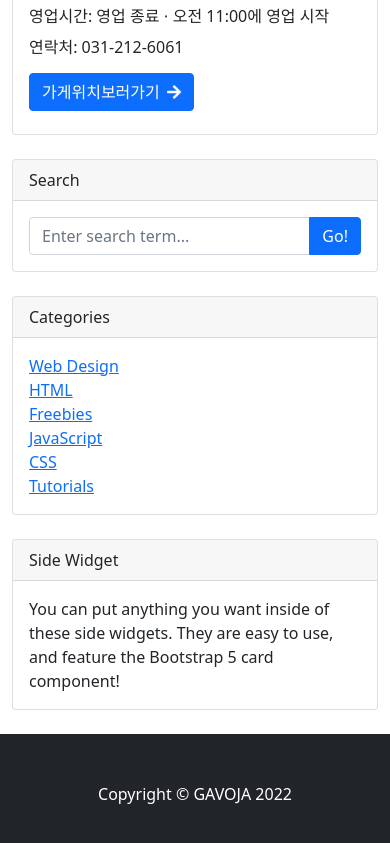
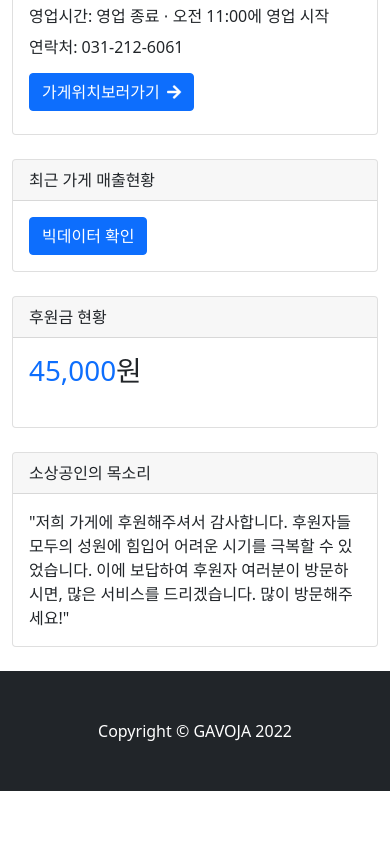
Before and after one commit to shseok/sponsor_template, a website: page public/checkout/checkout.html in a window 390 px wide. Shown: the part 739-1582 px from the top of the page. After the commit the page ends 1530 px from the top, so only its background shows below. Drawn offline with nearby package versions, Linux system fonts and the light colour scheme; a script that the page names is missing.

Commit message:
checkout 페이지 UI 수정

```diff
--- a/public/checkout/checkout.html
+++ b/public/checkout/checkout.html
@@ -87,45 +87,34 @@
             <div class="col-lg-4">
                 <!-- Search widget-->
                 <div class="card mb-4">
-                    <div class="card-header">Search</div>
+                    <div class="card-header">최근 가게 매출현황</div>
                     <div class="card-body">
                         <div class="input-group">
-                            <input class="form-control" type="text" placeholder="Enter search term..."
-                                aria-label="Enter search term..." aria-describedby="button-search" />
                             <button class="btn btn-primary" id="button-search" type="button">
-                                Go!
+                                빅데이터 확인
                             </button>
                         </div>
                     </div>
                 </div>
                 <!-- Categories widget-->
                 <div class="card mb-4">
-                    <div class="card-header">Categories</div>
+                    <div class="card-header">후원금 현황</div>
                     <div class="card-body">
                         <div class="row">
-                            <div class="col-sm-6">
-                                <ul class="list-unstyled mb-0">
-                                    <li><a href="#!">Web Design</a></li>
-                                    <li><a href="#!">HTML</a></li>
-                                    <li><a href="#!">Freebies</a></li>
-                                </ul>
-                            </div>
-                            <div class="col-sm-6">
-                                <ul class="list-unstyled mb-0">
-                                    <li><a href="#!">JavaScript</a></li>
-                                    <li><a href="#!">CSS</a></li>
-                                    <li><a href="#!">Tutorials</a></li>
-                                </ul>
+                            <div class="dolor">
+                                <h1>
+                                    <p class="counter">45,000</p>원
+                                </h1>
                             </div>
                         </div>
                     </div>
                 </div>
                 <!-- Side widget-->
                 <div class="card mb-4">
-                    <div class="card-header">Side Widget</div>
+                    <div class="card-header">소상공인의 목소리</div>
                     <div class="card-body">
-                        You can put anything you want inside of these side widgets. They
-                        are easy to use, and feature the Bootstrap 5 card component!
+                        "저희 가게에 후원해주셔서 감사합니다. 후원자들 모두의 성원에 힘입어 어려운 시기를 극복할 수 있었습니다. 이에 보답하여 후원자 여러분이 방문하시면, 많은 서비스를
+                        드리겠습니다. 많이 방문해주세요!"
                     </div>
                 </div>
             </div>
@@ -142,6 +131,7 @@
     <!-- Bootstrap core JS-->
     <script src="https://cdn.jsdelivr.net/npm/bootstrap@5.1.3/dist/js/bootstrap.bundle.min.js"></script>
     <!-- Core theme JS-->
+    <script src="https://unpkg.com/counterup2@2.0.2/dist/index.js"></script>
     <script src="./scripts.js"></script>
 </body>
 
--- a/public/checkout/scripts.js
+++ b/public/checkout/scripts.js
@@ -28,3 +28,14 @@ window.addEventListener('DOMContentLoaded', event => {
     }
 
 })
+
+const counterUp = window.counterUp.default
+
+const el = document.querySelector('.counter')
+
+// Start counting, typically you need to call this when the
+// element becomes visible, or whenever you like.
+counterUp(el, {
+    duration: 1000,
+    delay: 16,
+})
```
Also changed, not shown: public/checkout/styles.css.
